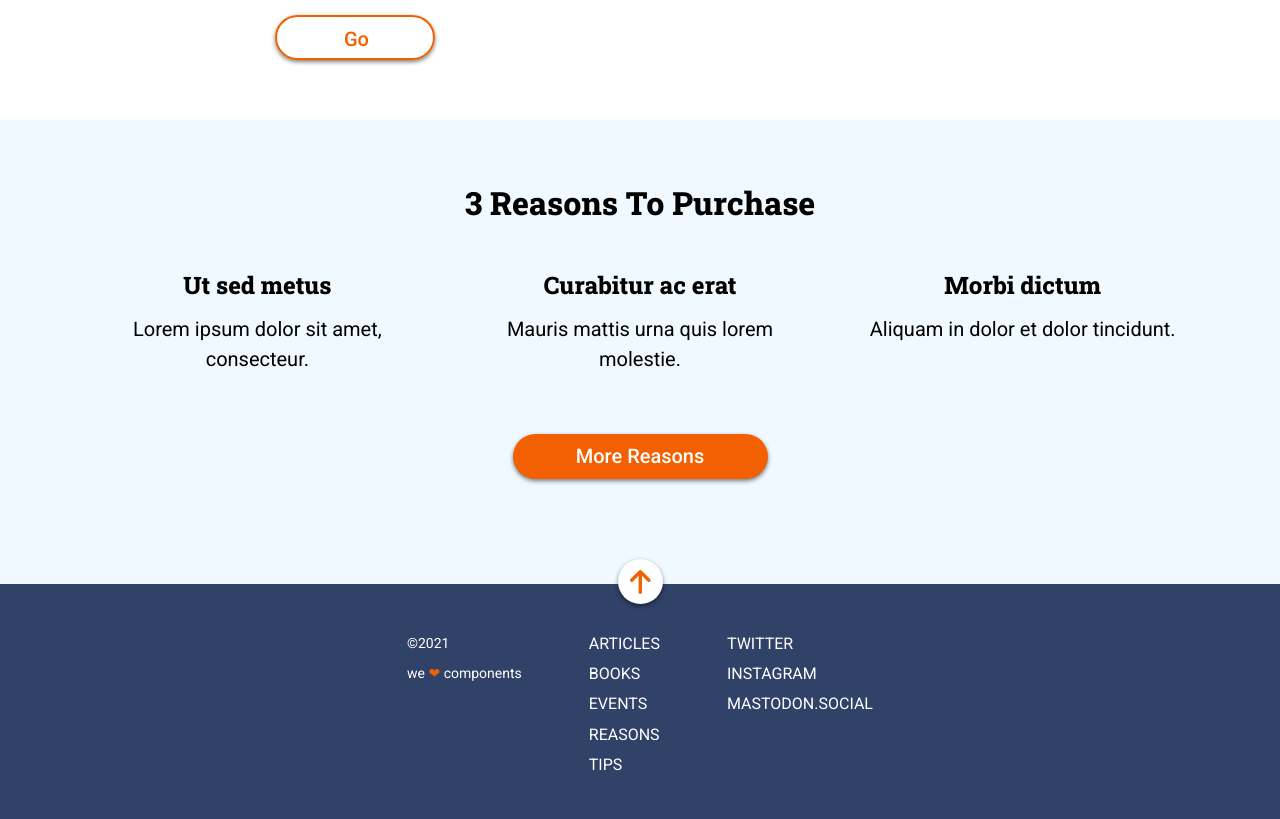
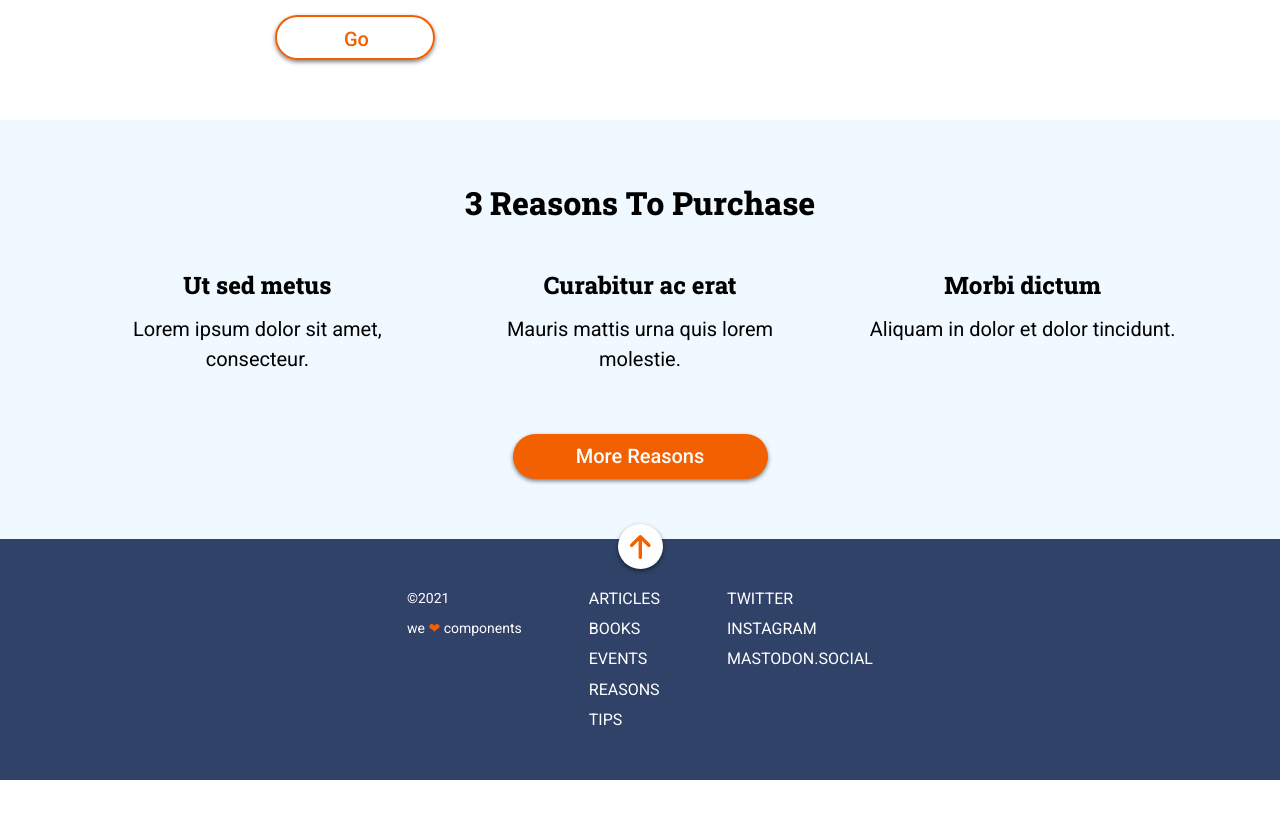
Before and after one commit to Adalab/modulo-1-evaluacion-final-cvcastano, a website: page docs/index.html in a window 1280 px wide. Shown: the part 1040-1859 px from the top of the page. After the commit the page ends 1820 px from the top, so only its background shows below. Drawn offline with Linux system fonts and the light colour scheme.

Commit message:
fix scroll-up

```diff
--- a/src/scss/layout/_module3.scss
+++ b/src/scss/layout/_module3.scss
@@ -8,7 +8,7 @@
   }
 
   @media all and (min-width: 1280px) {
-    padding: 60px 81px;
+    padding: 60px 81px 15px;
   }
 
   &__title {
@@ -113,14 +113,11 @@
     padding: 11px;
     box-shadow: 0 2px 4px 0 $k-50;
     position: relative;
-    top: 40px;
+    top: 45px;
     margin-left: auto;
     margin-right: auto;
     &--arrow {
       animation: rotate 2.5s ease infinite;
-    }
-    @media all and (min-width: 1280px) {
-      top: 80px;
     }
   }
 }
```
Also changed, not shown: docs/assets/css/main.css.
